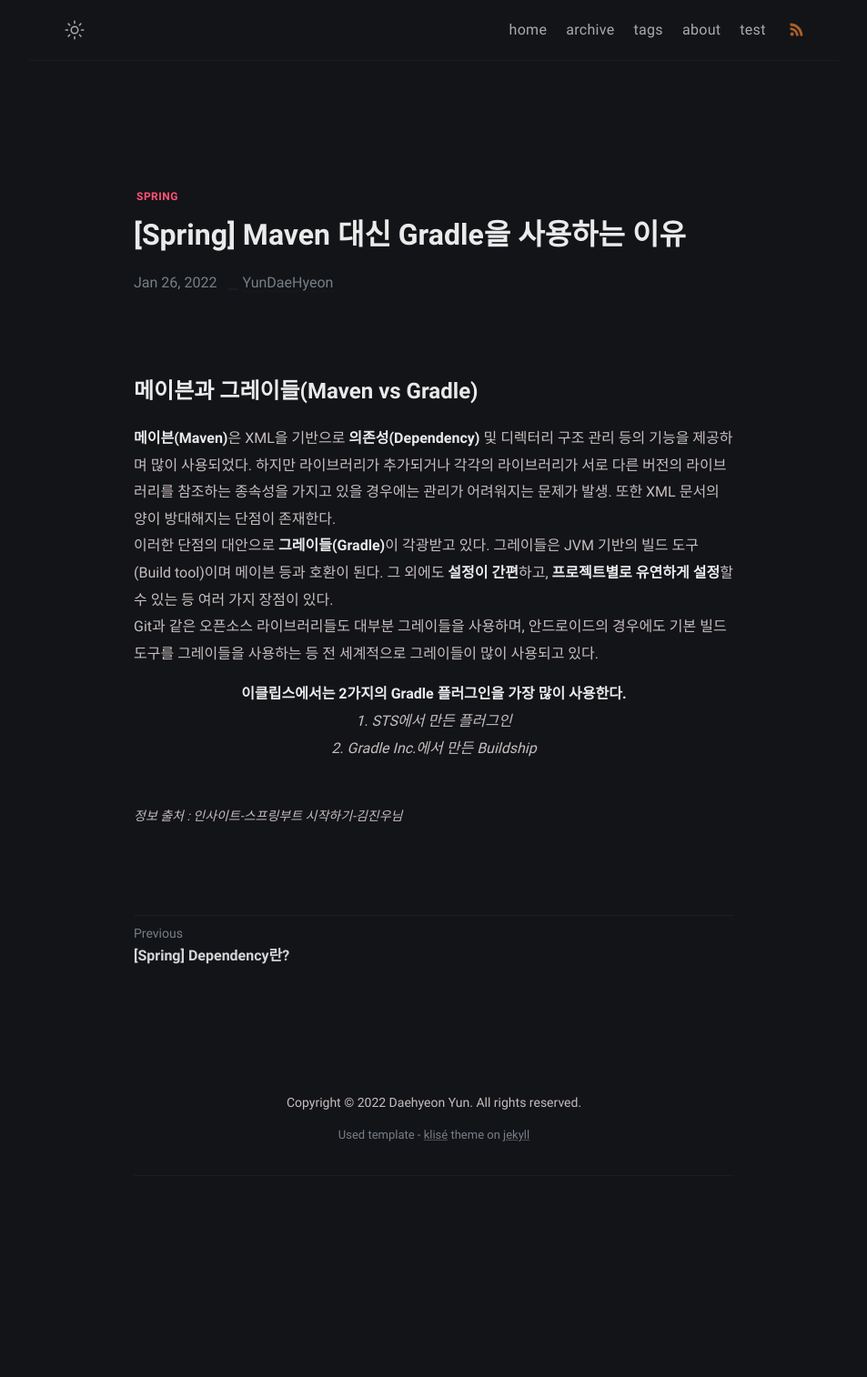
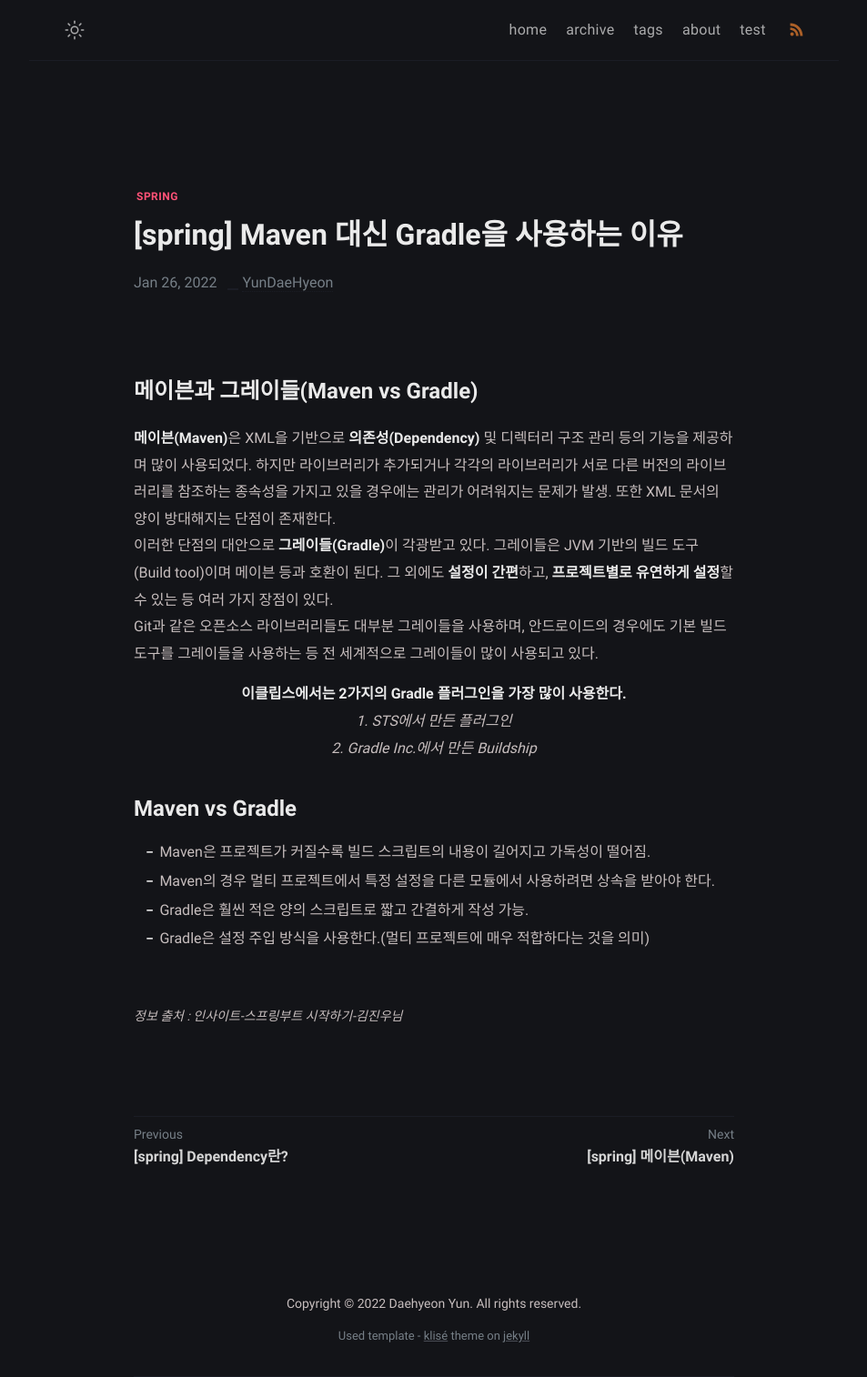
Before and after one commit to YunDaeHyeon/YunDaeHyeon.github.io, a Jekyll site: the page built from _posts/Spring/2022-01-26-spring-post1.md, in a window 1280 px wide. Shown: the whole page at 91% size, without its empty margins (163-1116 px from the left). Built offline with Jekyll 4.4.1, drawn with Linux system fonts in a browser that asks for light colours; comment, search, counter and statistics services are not loaded; before the commit the page ends 1293 px from its top, so only the background shows below that.

Commit message:
mac-22.01.27 spring post4 update

```diff
--- a/_posts/Spring/2022-01-26-spring-post1.md
+++ b/_posts/Spring/2022-01-26-spring-post1.md
@@ -1,6 +1,6 @@
 ---
 layout: post
-title:  "[Spring] Maven 대신 Gradle을 사용하는 이유"
+title:  "[spring] Maven 대신 Gradle을 사용하는 이유"
 date:   2022-01-26 18:01:00+0900
 categories: jekyll update
 tags: [spring]
@@ -16,4 +16,10 @@ tags: [spring]
 2. Gradle Inc.에서 만든 Buildship</i>
 </center>
 
+# Maven vs Gradle
+- Maven은 프로젝트가 커질수록 빌드 스크립트의 내용이 길어지고 가독성이 떨어짐.
+- Maven의 경우 멀티 프로젝트에서 특정 설정을 다른 모듈에서 사용하려면 상속을 받아야 한다.
+- Gradle은 훨씬 적은 양의 스크립트로 짧고 간결하게 작성 가능.
+- Gradle은 설정 주입 방식을 사용한다.(멀티 프로젝트에 매우 적합하다는 것을 의미)
+
 <br><small><i>정보 출처 : 인사이트-스프링부트 시작하기-김진우님</i></small>
```
Also changed, not shown: _posts/Spring/2022-01-26-spring2.md (+2 -2 lines), _posts/Spring/2022-01-27-spring-post3.md (added, +42 -0 lines), _posts/Spring/2022-01-27-spring-post4.md (added, +18 -0 lines).
